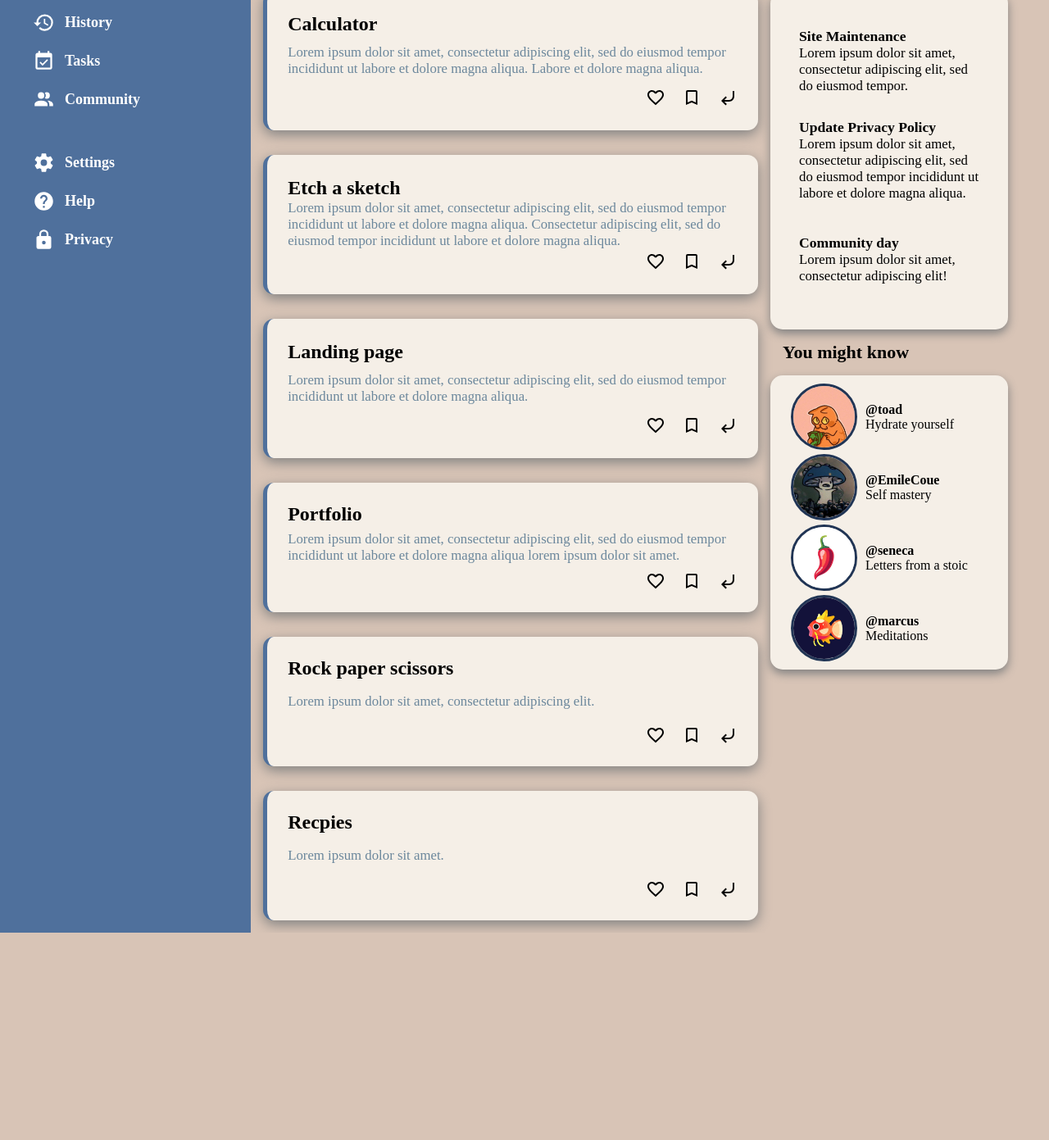
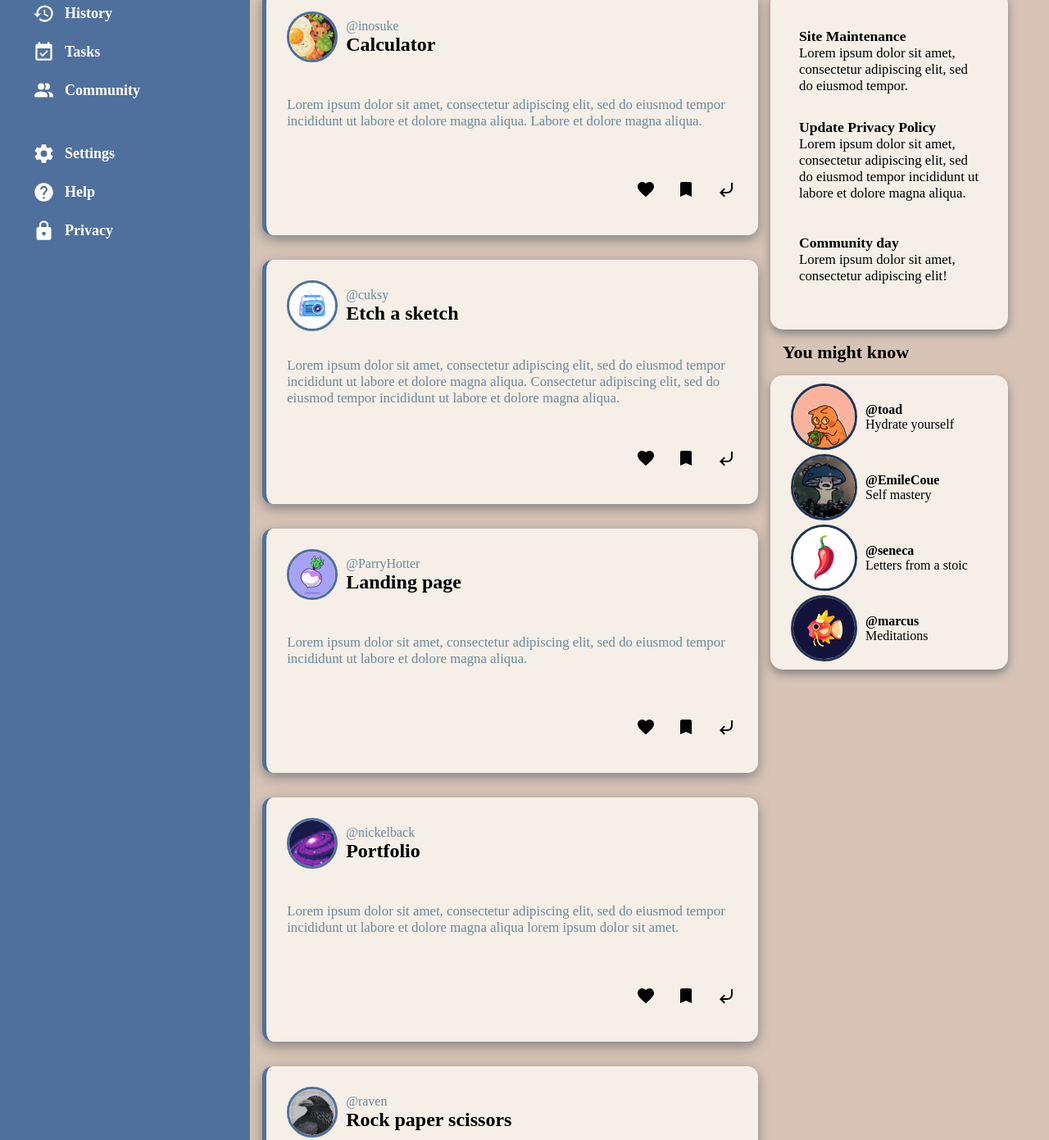
Before and after one commit to Milosavljevichh/Admin-Dashboard, a plain HTML site: page index.html in a window 1280 px wide. Shown: the part 292-1683 px from the top of the page at 82% size. Before the commit the page ends 1430 px from the top, so only its background shows below. Drawn offline with Linux system fonts and the light colour scheme; a web font is replaced by a local one.

Commit message:
Modified cards

```diff
--- a/index.html
+++ b/index.html
@@ -84,67 +84,103 @@
                 <h3 class="section-title">Feed</h3>
                 <div class="cards-container">
                     <div class="card">
+                        <div class="card-title">
+                            <img src="pics/pfp6.jpg" alt="user" class="feed-user-pic">
+                            <div class="title-info">
+                                <p>@inosuke</p>
                                 <h2 class="card-title">Calculator</h2>
+                            </div>
+                        </div>
                         <p class="card-description">Lorem ipsum dolor sit amet,
                             consectetur adipiscing elit, sed do eiusmod tempor
                             incididunt ut labore et dolore magna aliqua. Labore et dolore magna aliqua.</p>
                         <div class="card-icons">
-                            <svg xmlns="http://www.w3.org/2000/svg" height="1.5em" viewBox="0 0 24 24"><title>cards-heart-outline</title><path d="M12.1 18.55L12 18.65L11.89 18.55C7.14 14.24 4 11.39 4 8.5C4 6.5 5.5 5 7.5 5C9.04 5 10.54 6 11.07 7.36H12.93C13.46 6 14.96 5 16.5 5C18.5 5 20 6.5 20 8.5C20 11.39 16.86 14.24 12.1 18.55M16.5 3C14.76 3 13.09 3.81 12 5.08C10.91 3.81 9.24 3 7.5 3C4.42 3 2 5.41 2 8.5C2 12.27 5.4 15.36 10.55 20.03L12 21.35L13.45 20.03C18.6 15.36 22 12.27 22 8.5C22 5.41 19.58 3 16.5 3Z" /></svg>
-                            <svg xmlns="http://www.w3.org/2000/svg" height="1.5em" viewBox="0 0 24 24"><title>bookmark-outline</title><path d="M17,18L12,15.82L7,18V5H17M17,3H7A2,2 0 0,0 5,5V21L12,18L19,21V5C19,3.89 18.1,3 17,3Z" /></svg>
-                            <svg xmlns="http://www.w3.org/2000/svg" height="1.5em" viewBox="0 0 24 24"><title>arrow-left-bottom</title><path d="M20 4V10.5C20 14.09 17.09 17 13.5 17H7.83L10.92 20.09L9.5 21.5L4 16L9.5 10.5L10.91 11.91L7.83 15H13.5C16 15 18 13 18 10.5V4H20Z" /></svg>
+                            <svg xmlns="http://www.w3.org/2000/svg" height="1.5em" viewBox="0 0 24 24" class="like-ico"><title>heart</title><path d="M12,21.35L10.55,20.03C5.4,15.36 2,12.27 2,8.5C2,5.41 4.42,3 7.5,3C9.24,3 10.91,3.81 12,5.08C13.09,3.81 14.76,3 16.5,3C19.58,3 22,5.41 22,8.5C22,12.27 18.6,15.36 13.45,20.03L12,21.35Z" /></svg>
+                            <svg xmlns="http://www.w3.org/2000/svg" height="1.5em" class="save-ico" viewBox="0 0 24 24"><title>bookmark</title><path d="M17,3H7A2,2 0 0,0 5,5V21L12,18L19,21V5C19,3.89 18.1,3 17,3Z" /></svg>
+                            <svg xmlns="http://www.w3.org/2000/svg" height="1.5em" class="reply-ico" viewBox="0 0 24 24"><title>arrow-left-bottom</title><path d="M20 4V10.5C20 14.09 17.09 17 13.5 17H7.83L10.92 20.09L9.5 21.5L4 16L9.5 10.5L10.91 11.91L7.83 15H13.5C16 15 18 13 18 10.5V4H20Z" /></svg>
                         </div>
                     </div>
                     <div class="card">
+                        <div class="card-title">
+                            <img src="pics/pfp7.jpg" alt="user" class="feed-user-pic">
+                            <div class="title-info">
+                                <p>@cuksy</p>
                                 <h2 class="card-title">Etch a sketch</h2>
+                            </div>
+                        </div>
                         <p class="card-description">Lorem ipsum dolor sit amet,
                             consectetur adipiscing elit, sed do eiusmod tempor
                             incididunt ut labore et dolore magna aliqua. Consectetur adipiscing elit, sed do eiusmod tempor
                             incididunt ut labore et dolore magna aliqua. </p>
                         <div class="card-icons">
-                            <svg xmlns="http://www.w3.org/2000/svg" height="1.5em" viewBox="0 0 24 24"><title>cards-heart-outline</title><path d="M12.1 18.55L12 18.65L11.89 18.55C7.14 14.24 4 11.39 4 8.5C4 6.5 5.5 5 7.5 5C9.04 5 10.54 6 11.07 7.36H12.93C13.46 6 14.96 5 16.5 5C18.5 5 20 6.5 20 8.5C20 11.39 16.86 14.24 12.1 18.55M16.5 3C14.76 3 13.09 3.81 12 5.08C10.91 3.81 9.24 3 7.5 3C4.42 3 2 5.41 2 8.5C2 12.27 5.4 15.36 10.55 20.03L12 21.35L13.45 20.03C18.6 15.36 22 12.27 22 8.5C22 5.41 19.58 3 16.5 3Z" /></svg>
-                            <svg xmlns="http://www.w3.org/2000/svg" height="1.5em" viewBox="0 0 24 24"><title>bookmark-outline</title><path d="M17,18L12,15.82L7,18V5H17M17,3H7A2,2 0 0,0 5,5V21L12,18L19,21V5C19,3.89 18.1,3 17,3Z" /></svg>
-                            <svg xmlns="http://www.w3.org/2000/svg" height="1.5em" viewBox="0 0 24 24"><title>arrow-left-bottom</title><path d="M20 4V10.5C20 14.09 17.09 17 13.5 17H7.83L10.92 20.09L9.5 21.5L4 16L9.5 10.5L10.91 11.91L7.83 15H13.5C16 15 18 13 18 10.5V4H20Z" /></svg>
+                            <svg xmlns="http://www.w3.org/2000/svg" height="1.5em" viewBox="0 0 24 24" class="like-ico"><title>heart</title><path d="M12,21.35L10.55,20.03C5.4,15.36 2,12.27 2,8.5C2,5.41 4.42,3 7.5,3C9.24,3 10.91,3.81 12,5.08C13.09,3.81 14.76,3 16.5,3C19.58,3 22,5.41 22,8.5C22,12.27 18.6,15.36 13.45,20.03L12,21.35Z" /></svg>
+                            <svg xmlns="http://www.w3.org/2000/svg" height="1.5em" class="save-ico" viewBox="0 0 24 24"><title>bookmark</title><path d="M17,3H7A2,2 0 0,0 5,5V21L12,18L19,21V5C19,3.89 18.1,3 17,3Z" /></svg>
+                            <svg xmlns="http://www.w3.org/2000/svg" height="1.5em" class="reply-ico" viewBox="0 0 24 24"><title>arrow-left-bottom</title><path d="M20 4V10.5C20 14.09 17.09 17 13.5 17H7.83L10.92 20.09L9.5 21.5L4 16L9.5 10.5L10.91 11.91L7.83 15H13.5C16 15 18 13 18 10.5V4H20Z" /></svg>
                         </div>
                     </div>
                     <div class="card">
+                        <div class="card-title">
+                            <img src="pics/pfp9.jpg" alt="user" class="feed-user-pic">
+                            <div class="title-info">
+                                <p>@ParryHotter</p>
                                 <h2 class="card-title">Landing page</h2>
+                            </div>
+                        </div>
                         <p class="card-description">Lorem ipsum dolor sit amet,
                             consectetur adipiscing elit, sed do eiusmod tempor
                             incididunt ut labore et dolore magna aliqua.</p>
                         <div class="card-icons">
-                            <svg xmlns="http://www.w3.org/2000/svg" height="1.5em" viewBox="0 0 24 24"><title>cards-heart-outline</title><path d="M12.1 18.55L12 18.65L11.89 18.55C7.14 14.24 4 11.39 4 8.5C4 6.5 5.5 5 7.5 5C9.04 5 10.54 6 11.07 7.36H12.93C13.46 6 14.96 5 16.5 5C18.5 5 20 6.5 20 8.5C20 11.39 16.86 14.24 12.1 18.55M16.5 3C14.76 3 13.09 3.81 12 5.08C10.91 3.81 9.24 3 7.5 3C4.42 3 2 5.41 2 8.5C2 12.27 5.4 15.36 10.55 20.03L12 21.35L13.45 20.03C18.6 15.36 22 12.27 22 8.5C22 5.41 19.58 3 16.5 3Z" /></svg>
-                            <svg xmlns="http://www.w3.org/2000/svg" height="1.5em" viewBox="0 0 24 24"><title>bookmark-outline</title><path d="M17,18L12,15.82L7,18V5H17M17,3H7A2,2 0 0,0 5,5V21L12,18L19,21V5C19,3.89 18.1,3 17,3Z" /></svg>
-                            <svg xmlns="http://www.w3.org/2000/svg" height="1.5em" viewBox="0 0 24 24"><title>arrow-left-bottom</title><path d="M20 4V10.5C20 14.09 17.09 17 13.5 17H7.83L10.92 20.09L9.5 21.5L4 16L9.5 10.5L10.91 11.91L7.83 15H13.5C16 15 18 13 18 10.5V4H20Z" /></svg>
+                            <svg xmlns="http://www.w3.org/2000/svg" height="1.5em" viewBox="0 0 24 24" class="like-ico"><title>heart</title><path d="M12,21.35L10.55,20.03C5.4,15.36 2,12.27 2,8.5C2,5.41 4.42,3 7.5,3C9.24,3 10.91,3.81 12,5.08C13.09,3.81 14.76,3 16.5,3C19.58,3 22,5.41 22,8.5C22,12.27 18.6,15.36 13.45,20.03L12,21.35Z" /></svg>
+                            <svg xmlns="http://www.w3.org/2000/svg" height="1.5em" class="save-ico" viewBox="0 0 24 24"><title>bookmark</title><path d="M17,3H7A2,2 0 0,0 5,5V21L12,18L19,21V5C19,3.89 18.1,3 17,3Z" /></svg>
+                            <svg xmlns="http://www.w3.org/2000/svg" height="1.5em" class="reply-ico" viewBox="0 0 24 24"><title>arrow-left-bottom</title><path d="M20 4V10.5C20 14.09 17.09 17 13.5 17H7.83L10.92 20.09L9.5 21.5L4 16L9.5 10.5L10.91 11.91L7.83 15H13.5C16 15 18 13 18 10.5V4H20Z" /></svg>
                         </div>
                     </div>
                     <div class="card">
+                        <div class="card-title">
+                            <img src="pics/pfp10.jpg" alt="user" class="feed-user-pic">
+                            <div class="title-info">
+                                <p>@nickelback</p>
                                 <h2 class="card-title">Portfolio</h2>
+                            </div>
+                        </div>
                         <p class="card-description">Lorem ipsum dolor sit amet,
                             consectetur adipiscing elit, sed do eiusmod tempor
                             incididunt ut labore et dolore magna aliqua lorem ipsum dolor sit amet.</p>
                         <div class="card-icons">
-                            <svg xmlns="http://www.w3.org/2000/svg" height="1.5em" viewBox="0 0 24 24"><title>cards-heart-outline</title><path d="M12.1 18.55L12 18.65L11.89 18.55C7.14 14.24 4 11.39 4 8.5C4 6.5 5.5 5 7.5 5C9.04 5 10.54 6 11.07 7.36H12.93C13.46 6 14.96 5 16.5 5C18.5 5 20 6.5 20 8.5C20 11.39 16.86 14.24 12.1 18.55M16.5 3C14.76 3 13.09 3.81 12 5.08C10.91 3.81 9.24 3 7.5 3C4.42 3 2 5.41 2 8.5C2 12.27 5.4 15.36 10.55 20.03L12 21.35L13.45 20.03C18.6 15.36 22 12.27 22 8.5C22 5.41 19.58 3 16.5 3Z" /></svg>
-                            <svg xmlns="http://www.w3.org/2000/svg" height="1.5em" viewBox="0 0 24 24"><title>bookmark-outline</title><path d="M17,18L12,15.82L7,18V5H17M17,3H7A2,2 0 0,0 5,5V21L12,18L19,21V5C19,3.89 18.1,3 17,3Z" /></svg>
-                            <svg xmlns="http://www.w3.org/2000/svg" height="1.5em" viewBox="0 0 24 24"><title>arrow-left-bottom</title><path d="M20 4V10.5C20 14.09 17.09 17 13.5 17H7.83L10.92 20.09L9.5 21.5L4 16L9.5 10.5L10.91 11.91L7.83 15H13.5C16 15 18 13 18 10.5V4H20Z" /></svg>
+                            <svg xmlns="http://www.w3.org/2000/svg" height="1.5em" viewBox="0 0 24 24" class="like-ico"><title>heart</title><path d="M12,21.35L10.55,20.03C5.4,15.36 2,12.27 2,8.5C2,5.41 4.42,3 7.5,3C9.24,3 10.91,3.81 12,5.08C13.09,3.81 14.76,3 16.5,3C19.58,3 22,5.41 22,8.5C22,12.27 18.6,15.36 13.45,20.03L12,21.35Z" /></svg>
+                            <svg xmlns="http://www.w3.org/2000/svg" height="1.5em" class="save-ico" viewBox="0 0 24 24"><title>bookmark</title><path d="M17,3H7A2,2 0 0,0 5,5V21L12,18L19,21V5C19,3.89 18.1,3 17,3Z" /></svg>
+                            <svg xmlns="http://www.w3.org/2000/svg" height="1.5em" class="reply-ico" viewBox="0 0 24 24"><title>arrow-left-bottom</title><path d="M20 4V10.5C20 14.09 17.09 17 13.5 17H7.83L10.92 20.09L9.5 21.5L4 16L9.5 10.5L10.91 11.91L7.83 15H13.5C16 15 18 13 18 10.5V4H20Z" /></svg>
                         </div>
                     </div>
                     <div class="card">
+                        <div class="card-title">
+                            <img src="pics/pfp11.jpg" alt="user" class="feed-user-pic">
+                            <div class="title-info">
+                                <p>@raven</p>
                                 <h2 class="card-title">Rock paper scissors</h2>
+                            </div>
+                        </div>
                         <p class="card-description">Lorem ipsum dolor sit amet,
                             consectetur adipiscing elit.</p>
                         <div class="card-icons">
-                            <svg xmlns="http://www.w3.org/2000/svg" height="1.5em" viewBox="0 0 24 24"><title>cards-heart-outline</title><path d="M12.1 18.55L12 18.65L11.89 18.55C7.14 14.24 4 11.39 4 8.5C4 6.5 5.5 5 7.5 5C9.04 5 10.54 6 11.07 7.36H12.93C13.46 6 14.96 5 16.5 5C18.5 5 20 6.5 20 8.5C20 11.39 16.86 14.24 12.1 18.55M16.5 3C14.76 3 13.09 3.81 12 5.08C10.91 3.81 9.24 3 7.5 3C4.42 3 2 5.41 2 8.5C2 12.27 5.4 15.36 10.55 20.03L12 21.35L13.45 20.03C18.6 15.36 22 12.27 22 8.5C22 5.41 19.58 3 16.5 3Z" /></svg>
-                            <svg xmlns="http://www.w3.org/2000/svg" height="1.5em" viewBox="0 0 24 24"><title>bookmark-outline</title><path d="M17,18L12,15.82L7,18V5H17M17,3H7A2,2 0 0,0 5,5V21L12,18L19,21V5C19,3.89 18.1,3 17,3Z" /></svg>
-                            <svg xmlns="http://www.w3.org/2000/svg" height="1.5em" viewBox="0 0 24 24"><title>arrow-left-bottom</title><path d="M20 4V10.5C20 14.09 17.09 17 13.5 17H7.83L10.92 20.09L9.5 21.5L4 16L9.5 10.5L10.91 11.91L7.83 15H13.5C16 15 18 13 18 10.5V4H20Z" /></svg>
+                            <svg xmlns="http://www.w3.org/2000/svg" height="1.5em" viewBox="0 0 24 24" class="like-ico"><title>heart</title><path d="M12,21.35L10.55,20.03C5.4,15.36 2,12.27 2,8.5C2,5.41 4.42,3 7.5,3C9.24,3 10.91,3.81 12,5.08C13.09,3.81 14.76,3 16.5,3C19.58,3 22,5.41 22,8.5C22,12.27 18.6,15.36 13.45,20.03L12,21.35Z" /></svg>
+                            <svg xmlns="http://www.w3.org/2000/svg" height="1.5em" class="save-ico" viewBox="0 0 24 24"><title>bookmark</title><path d="M17,3H7A2,2 0 0,0 5,5V21L12,18L19,21V5C19,3.89 18.1,3 17,3Z" /></svg>
+                            <svg xmlns="http://www.w3.org/2000/svg" height="1.5em" class="reply-ico" viewBox="0 0 24 24"><title>arrow-left-bottom</title><path d="M20 4V10.5C20 14.09 17.09 17 13.5 17H7.83L10.92 20.09L9.5 21.5L4 16L9.5 10.5L10.91 11.91L7.83 15H13.5C16 15 18 13 18 10.5V4H20Z" /></svg>
                         </div>
                     </div>
                     <div class="card">
+                        <div class="card-title">
+                            <img src="pics/pfp12.jpg" alt="user" class="feed-user-pic">
+                            <div class="title-info">
+                                <p>@candle</p>
                                 <h2 class="card-title">Recpies</h2>
+                            </div>
+                        </div>
                         <p class="card-description">Lorem ipsum dolor sit amet.</p>
                         <div class="card-icons">
-                            <svg xmlns="http://www.w3.org/2000/svg" height="1.5em" viewBox="0 0 24 24"><title>cards-heart-outline</title><path d="M12.1 18.55L12 18.65L11.89 18.55C7.14 14.24 4 11.39 4 8.5C4 6.5 5.5 5 7.5 5C9.04 5 10.54 6 11.07 7.36H12.93C13.46 6 14.96 5 16.5 5C18.5 5 20 6.5 20 8.5C20 11.39 16.86 14.24 12.1 18.55M16.5 3C14.76 3 13.09 3.81 12 5.08C10.91 3.81 9.24 3 7.5 3C4.42 3 2 5.41 2 8.5C2 12.27 5.4 15.36 10.55 20.03L12 21.35L13.45 20.03C18.6 15.36 22 12.27 22 8.5C22 5.41 19.58 3 16.5 3Z" /></svg>
-                            <svg xmlns="http://www.w3.org/2000/svg" height="1.5em" viewBox="0 0 24 24"><title>bookmark-outline</title><path d="M17,18L12,15.82L7,18V5H17M17,3H7A2,2 0 0,0 5,5V21L12,18L19,21V5C19,3.89 18.1,3 17,3Z" /></svg>
-                            <svg xmlns="http://www.w3.org/2000/svg" height="1.5em" viewBox="0 0 24 24"><title>arrow-left-bottom</title><path d="M20 4V10.5C20 14.09 17.09 17 13.5 17H7.83L10.92 20.09L9.5 21.5L4 16L9.5 10.5L10.91 11.91L7.83 15H13.5C16 15 18 13 18 10.5V4H20Z" /></svg>
+                            <svg xmlns="http://www.w3.org/2000/svg" height="1.5em" viewBox="0 0 24 24" class="like-ico"><title>heart</title><path d="M12,21.35L10.55,20.03C5.4,15.36 2,12.27 2,8.5C2,5.41 4.42,3 7.5,3C9.24,3 10.91,3.81 12,5.08C13.09,3.81 14.76,3 16.5,3C19.58,3 22,5.41 22,8.5C22,12.27 18.6,15.36 13.45,20.03L12,21.35Z" /></svg>
+                            <svg xmlns="http://www.w3.org/2000/svg" height="1.5em" class="save-ico" viewBox="0 0 24 24"><title>bookmark</title><path d="M17,3H7A2,2 0 0,0 5,5V21L12,18L19,21V5C19,3.89 18.1,3 17,3Z" /></svg>
+                            <svg xmlns="http://www.w3.org/2000/svg" height="1.5em" class="reply-ico" viewBox="0 0 24 24"><title>arrow-left-bottom</title><path d="M20 4V10.5C20 14.09 17.09 17 13.5 17H7.83L10.92 20.09L9.5 21.5L4 16L9.5 10.5L10.91 11.91L7.83 15H13.5C16 15 18 13 18 10.5V4H20Z" /></svg>
                         </div>
                     </div>
                 </div>
--- a/style.css
+++ b/style.css
@@ -25,6 +25,42 @@ h1,h2,h3,ul, li, button {
 
 ul {
     list-style: none;
+}
+
+.like-ico {
+    transition: all .3s;
+    margin: 0.15em;
+}
+
+.like-ico:hover {
+    fill: red;
+    cursor: pointer;
+    height: 1.65em;
+    margin: 0.075em;
+}
+
+.save-ico {
+    transition: all .3s;
+    margin: 0.15em;
+}
+
+.save-ico:hover {
+    fill: #4F709C;
+    cursor: pointer;
+    height: 1.65em;
+    margin: 0.075em;
+}
+
+.reply-ico {
+    transition: all .3s;
+    margin: 0.15em;
+}
+
+.reply-ico:hover {
+    fill: #4F709C;
+    cursor: pointer;
+    height: 1.65em;
+    margin: 0.075em;
 }
 
 .menu-section p {
@@ -140,6 +176,7 @@ ul {
 .nav button:hover {
     transform: translateY(-5px);
     box-shadow: 0 10px 20px rgba(27, 27, 27, .5);
+    cursor: pointer;
    }
 
 .sidebar {
@@ -154,9 +191,15 @@ ul {
 }
 
 .logo {
-    display: grid;
-    grid-template-columns: 1fr 2fr;
+    display: flex;
+    gap: 10px;
     align-items: center;
+    justify-content: center;
+}
+
+.logo-pic {
+    width: 4em;
+    height: 4em;
 }
 
 .menu,
@@ -217,10 +260,29 @@ ul {
 }
 
 .card-icons {
-    display: grid;
-    grid-template-columns: 1fr 1fr 1fr;
+    display: flex;
     justify-self: end;
     gap: 20px;
+    align-items: center;
+    justify-content: center;
+
+}
+
+.card-title {
+    display: flex;
+    align-items: center;
+    gap: 10px;
+}
+
+.feed-user-pic {
+    width: 3.5em;
+    height: 3.5em;
+    border: solid 3px #4F709C;
+}
+
+.title-info {
+    display: flex;
+    flex-direction: column;
 }
 
 .card p {
@@ -285,6 +347,10 @@ ul {
     gap: 10px;
 }
 
+.user:hover {
+    cursor: pointer;
+}
+
 .user img {
     border: solid 3px #213555;
 }
```
Also changed, not shown: pics/pfp10.jpg (added), pics/pfp11.jpg (added), pics/pfp12.jpg (added), pics/pfp6.jpg (added), pics/pfp7.jpg (added), pics/pfp8.jpg (added), pics/pfp9.jpg (added). Lines whose indentation alone changed are shown as unchanged.
